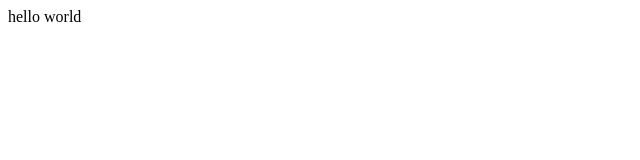
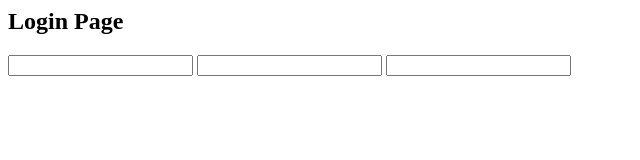
Before and after one commit to deepakkumar-sm/My_First_Project, a plain HTML site: page index.html in a window 1280 px wide. Shown: the whole page, without its empty margins (0-640 px from the left). Drawn offline with Linux system fonts and the light colour scheme.

Commit message:
tried creating a simple login page on HTML

```diff
--- a/index.html
+++ b/index.html
@@ -1 +1,6 @@
-<p>hello world</p>
+<html></html>
+<h2>Login Page</h2>
+<body></body>
+<input form="Username">
+<input form="password">
+<input form="Submit">
```
